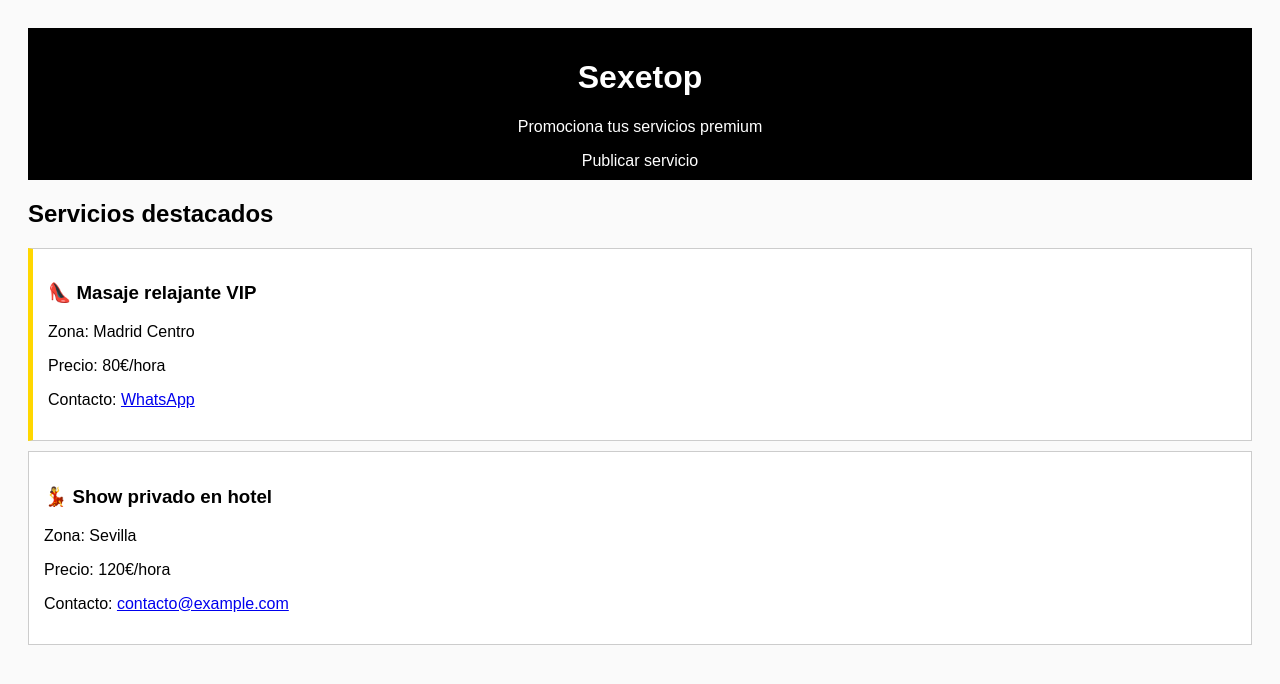
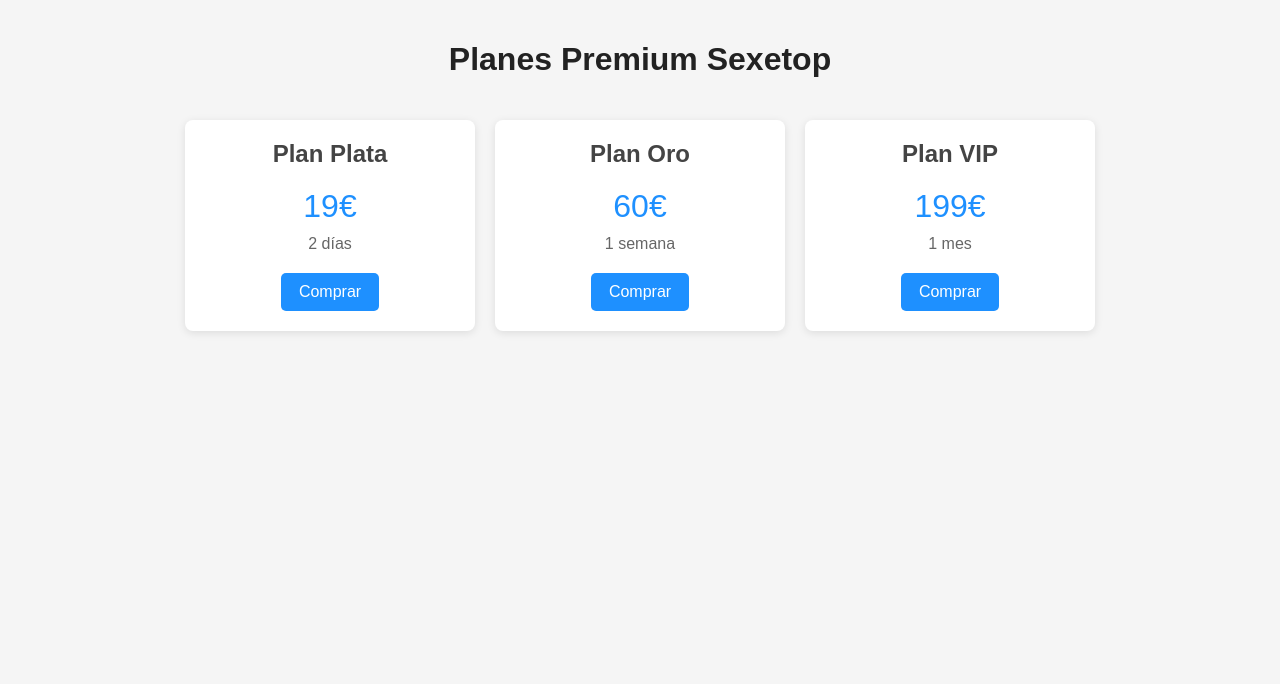
Before and after one commit to zlatan2929/Sexetop, a plain HTML site: page index.html in a window 1280 px wide. Drawn offline with Linux system fonts and the light colour scheme.

Commit message:
Update index.html

```diff
--- a/index.html
+++ b/index.html
@@ -1,42 +1,107 @@
 <!DOCTYPE html>
 <html lang="es">
 <head>
-  <meta charset="UTF-8">
-  <title>Sexetop - Servicios Premium</title>
-  <meta name="viewport" content="width=device-width, initial-scale=1">
+  <meta charset="UTF-8" />
+  <meta name="viewport" content="width=device-width, initial-scale=1" />
+  <title>Sexetop - Planes Premium</title>
   <style>
-    body { font-family: sans-serif; padding: 20px; background: #fafafa; }
-    header { background: #000; color: #fff; padding: 10px 20px; text-align: center; }
-    .service-card { border: 1px solid #ccc; padding: 15px; margin: 10px 0; background: #fff; }
-    .premium { border-left: 5px solid gold; }
-    .btn { background: #000; color: #fff; padding: 10px 15px; text-decoration: none; }
+    body {
+      font-family: Arial, sans-serif;
+      background: #f5f5f5;
+      margin: 0; padding: 20px;
+      display: flex;
+      flex-direction: column;
+      align-items: center;
+    }
+    h1 {
+      color: #222;
+    }
+    .planes {
+      display: flex;
+      gap: 20px;
+      flex-wrap: wrap;
+      justify-content: center;
+      margin-top: 20px;
+    }
+    .plan {
+      background: white;
+      padding: 20px;
+      border-radius: 8px;
+      width: 250px;
+      box-shadow: 0 2px 8px rgb(0 0 0 / 0.1);
+      text-align: center;
+      transition: box-shadow 0.3s ease;
+    }
+    .plan:hover {
+      box-shadow: 0 4px 15px rgb(0 0 0 / 0.2);
+    }
+    .plan h2 {
+      margin-top: 0;
+      color: #444;
+    }
+    .precio {
+      font-size: 2rem;
+      color: #1e90ff;
+      margin: 10px 0;
+    }
+    .duracion {
+      font-size: 1rem;
+      color: #666;
+      margin-bottom: 20px;
+    }
+    button {
+      background-color: #1e90ff;
+      border: none;
+      color: white;
+      padding: 10px 18px;
+      font-size: 1rem;
+      border-radius: 5px;
+      cursor: pointer;
+      transition: background-color 0.2s ease;
+    }
+    button:hover {
+      background-color: #155dbb;
+    }
+    #mensaje {
+      margin-top: 30px;
+      font-weight: bold;
+      color: green;
+    }
   </style>
 </head>
 <body>
+  <h1>Planes Premium Sexetop</h1>
+  <div class="planes">
+    <div class="plan">
+      <h2>Plan Plata</h2>
+      <div class="precio">19€</div>
+      <div class="duracion">2 días</div>
+      <button onclick="comprarPlan('Plata', 19, 2)">Comprar</button>
+    </div>
+    <div class="plan">
+      <h2>Plan Oro</h2>
+      <div class="precio">60€</div>
+      <div class="duracion">1 semana</div>
+      <button onclick="comprarPlan('Oro', 60, 7)">Comprar</button>
+    </div>
+    <div class="plan">
+      <h2>Plan VIP</h2>
+      <div class="precio">199€</div>
+      <div class="duracion">1 mes</div>
+      <button onclick="comprarPlan('VIP', 199, 30)">Comprar</button>
+    </div>
+  </div>
 
-  <header>
-    <h1>Sexetop</h1>
-    <p>Promociona tus servicios premium</p>
-    <a class="btn" href="vender.html">Publicar servicio</a>
-  </header>
+  <div id="mensaje"></div>
 
-  <main id="servicios">
-    <h2>Servicios destacados</h2>
-
-    <div class="service-card premium">
-      <h3>👠 Masaje relajante VIP</h3>
-      <p>Zona: Madrid Centro</p>
-      <p>Precio: 80€/hora</p>
-      <p>Contacto: <a href="https://wa.me/34612345678" target="_blank">WhatsApp</a></p>
-    </div>
-
-    <div class="service-card">
-      <h3>💃 Show privado en hotel</h3>
-      <p>Zona: Sevilla</p>
-      <p>Precio: 120€/hora</p>
-      <p>Contacto: <a href="mailto:contacto@example.com">contacto@example.com</a></p>
-    </div>
-  </main>
-
+  <script>
+    function comprarPlan(nombre, precio, dias) {
+      // Aquí pondrías la integración con Stripe para pagos reales
+      // Por ahora, solo mostramos un mensaje
+      const mensaje = `Has seleccionado el plan ${nombre} por ${precio}€ válido durante ${dias} días. Próximamente podrás pagar con Stripe.`;
+      document.getElementById('mensaje').textContent = mensaje;
+      console.log(mensaje);
+    }
+  </script>
 </body>
 </html>
```
